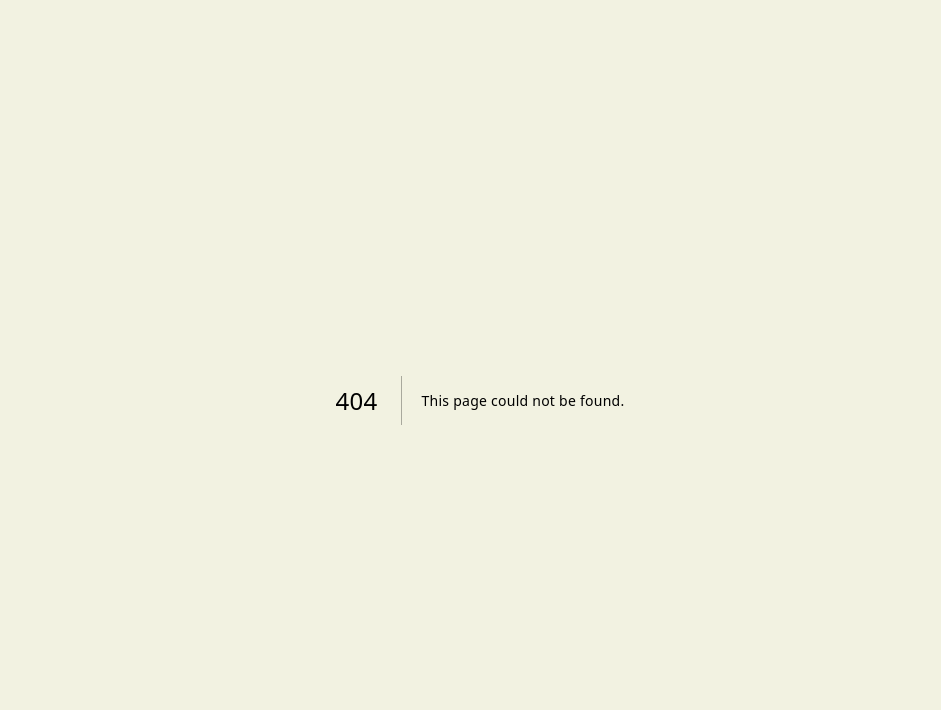
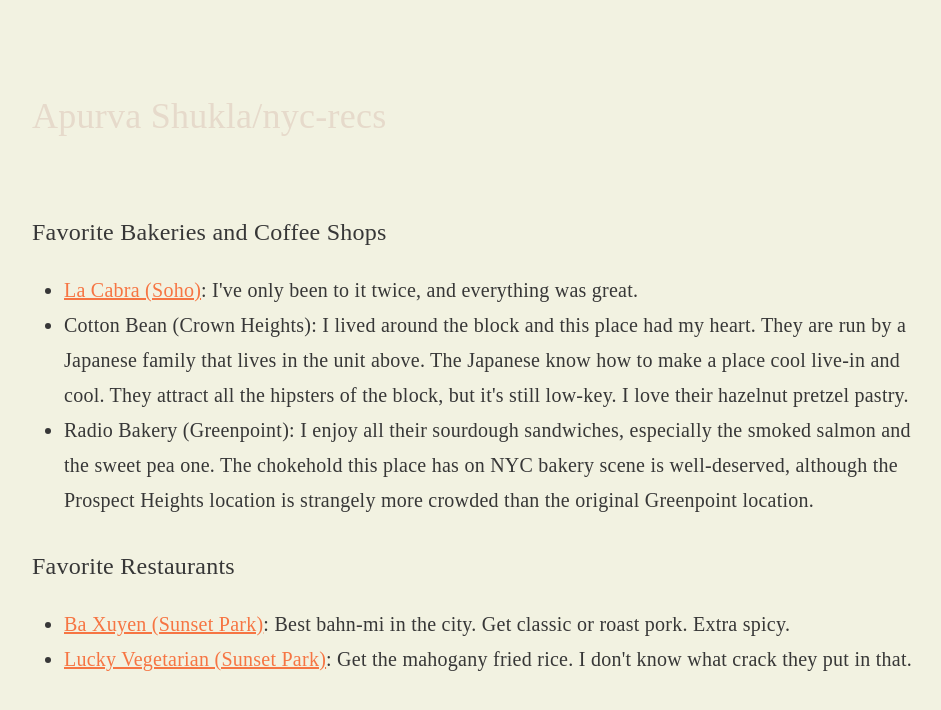
Before and after one commit to apurva-shukla/self-hosted-website, a Next.js app: page /nyc-recs in a window 1280 px wide. Before the commit this address had no page. Shown: the top 710 px of the page, without its empty margins (160-1101 px from the left). Built offline with nearby package versions, Linux system fonts and the light colour scheme; a web font is replaced by a local one.

Commit message:
fixed page rendering

```diff
--- /dev/null
+++ b/_pages/nyc-recs.md
@@ -0,0 +1,10 @@
+### Favorite Bakeries and Coffee Shops
+
+- [La Cabra (Soho)](https://www.lacabra.dk/): I've only been to it twice, and everything was great.
+- Cotton Bean (Crown Heights): I lived around the block and this place had my heart. They are run by a Japanese family that lives in the unit above. The Japanese know how to make a place cool live-in and cool. They attract all the hipsters of the block, but it's still low-key. I love their hazelnut pretzel pastry.
+- Radio Bakery (Greenpoint): I enjoy all their sourdough sandwiches, especially the smoked salmon and the sweet pea one. The chokehold this place has on NYC bakery scene is well-deserved, although the Prospect Heights location is strangely more crowded than the original Greenpoint location.
+
+### Favorite Restaurants
+
+- [Ba Xuyen (Sunset Park)](https://maps.app.goo.gl/L4pYMVPK9jRGeDq26): Best bahn-mi in the city. Get classic or roast pork. Extra spicy.
+- [Lucky Vegetarian (Sunset Park)](https://maps.app.goo.gl/dvyPkydXsvSnb1iw8): Get the mahogany fried rice. I don't know what crack they put in that.
--- a/_posts/uses-this/uses-this.md
+++ b/_pages/uses-this.md
@@ -1,15 +1,3 @@
----
-title: "Uses This"
-excerpt: "A deeper exploration of my tech stack, hardware, and services I use daily."
-coverImage: "/assets/profile/profile.jpg"
-date: "2024-07-29T12:00:00.000Z"
-draft: false
-author:
-  name: "Apurva Shukla"
-  picture: "/assets/profile/profile.jpg"
-ogImage:
-  url: "/assets/profile/profile.jpg"
----
 ### Hardware
 
 - [Macbook Pro 14"](https://www.apple.com/macbook-pro-14/)
@@ -37,7 +25,7 @@ ogImage:
 - [Raycast](https://www.raycast.com/)
   - The app launcher I use to manage my apps.
   - I have set up a bunch of custom commands for it, but the default ones are great as well.
-  - I also pay for Raycast Pro, and enjoy the AI chat features that allow me to define models <> tasks pairs.
+  - I also pay for Raycast Pro, and enjoy the AI chat features that allow me to define models &lt;> tasks pairs.
 - [Cursor](https://www.cursor.com/)
   - The AI-powered code editor I use to write code.
   - Hard to imagine living without it now. I am on an elite business plan through work, but would likely pay $20/month for a personal plan if need be.
--- a/_posts/nyc-recs/nyc-recs.md
+++ /dev/null
@@ -1,28 +0,0 @@
----
-title: "NYC Recommendations"
-excerpt: "My favorite places to eat and drink in New York City."
-coverImage: "/assets/profile/profile.jpg"
-date: "2024-07-29T12:00:00.000Z"
-draft: false
-author:
-  name: "Apurva Shukla"
-  picture: "/assets/profile/profile.jpg"
-ogImage:
-  url: "/assets/profile/profile.jpg"
----
-
-### Favorite Bakeries and Coffee Shops
-
-- [La Cabra (Soho)](https://www.lacabra.dk/):
-    - Arguably the best almond croissant in the city.
-- [Cotton Bean (Crown Heights)](https://maps.app.goo.gl/HxQgQHmoY62PG1Xk8):
-    - I used to live around the block and this place had my heart. They are run by a Japanese family that lives in the unit above. The Japanese know how to make a place cool live-in and cool. This place attracts all the hipsters of the block, but it's still low-key. I love their hazelnut pretzel pastry.
-- [Radio Bakery (Greenpoint)](https://maps.app.goo.gl/RDtnwQMYJj3vM8ng9):
-    - I enjoy all their sourdough sandwiches, especially the smoked salmon and the sweet pea one. The chokehold this place has on NYC bakery scene is well-deserved, although the Prospect Heights location is strangely more crowded than the original Greenpoint location.
-
-### Favorite Restaurants
-
-- [Ba Xuyen (Sunset Park)](https://maps.app.goo.gl/L4pYMVPK9jRGeDq26):
-    - Best bahn-mi in the city. Get classic or roast pork. Extra spicy.
-- [Lucky Vegetarian (Sunset Park)](https://maps.app.goo.gl/dvyPkydXsvSnb1iw8):
-    - Get the mahogany fried rice. I don't know what crack they put in that.
--- a/src/app/_components/post-layout.tsx
+++ b/src/app/_components/post-layout.tsx
@@ -2,9 +2,16 @@ import Link from "next/link";
 
 type Props = {
   children: React.ReactNode;
+  breadcrumb?: {
+    text: string;
+    href: string;
+  };
 };
 
-export default function PostLayout({ children }: Props) {
+export default function PostLayout({ children, breadcrumb }: Props) {
+  const breadcrumbText = breadcrumb?.text ?? 'blog';
+  const breadcrumbHref = breadcrumb?.href ?? '/blog';
+
   return (
     <main className="flex flex-col items-center min-h-screen w-full bg-hero-bg p-6 sm:p-12 lg:p-24">
       <div className="w-full max-w-4xl">
@@ -14,8 +21,8 @@ export default function PostLayout({ children }: Props) {
             Apurva Shukla
           </Link>
           /
-          <Link href="/blog" className="hover:underline hover:text-primary transition-colors">
-            blog
+          <Link href={breadcrumbHref} className="hover:underline hover:text-primary transition-colors">
+            {breadcrumbText}
           </Link>
         </div>
 
--- /dev/null
+++ b/src/app/nyc-recs/page.tsx
@@ -0,0 +1,22 @@
+import fs from 'fs';
+import path from 'path';
+import markdownToHtml from '@/lib/markdownToHtml';
+import { PostBody } from '@/app/_components/post-body';
+import PostLayout from '../_components/post-layout';
+
+export const metadata = {
+  title: 'NYC Recommendations',
+  description: 'My favorite places to eat and drink in New York City.',
+};
+
+export default async function NycRecsPage() {
+  const filePath = path.join(process.cwd(), '_pages', 'nyc-recs.md');
+  const markdownContent = fs.readFileSync(filePath, 'utf-8');
+  const content = await markdownToHtml(markdownContent);
+
+  return (
+    <PostLayout breadcrumb={{ text: 'nyc-recs', href: '/nyc-recs' }}>
+      <PostBody content={content} />
+    </PostLayout>
+  );
+}
--- a/src/app/page.tsx
+++ b/src/app/page.tsx
@@ -40,10 +40,10 @@ export default function Index() {
                 {/* <Link href="/bookshelf" className="font-jjannon font-normal text-[24px] leading-[29px] text-primary-light hover:underline">
                   &gt; bookshelf
                 </Link> */}
-                <Link href="/posts/uses-this/uses-this" className="font-jjannon font-normal text-[24px] leading-[29px] text-primary-light hover:underline">
+                <Link href="/uses-this" className="font-jjannon font-normal text-[24px] leading-[29px] text-primary-light hover:underline">
                   &gt; uses this
                 </Link>
-                <Link href="/posts/nyc-recs/nyc-recs" className="font-jjannon font-normal text-[24px] leading-[29px] text-primary-light hover:underline">
+                <Link href="/nyc-recs" className="font-jjannon font-normal text-[24px] leading-[29px] text-primary-light hover:underline">
                   &gt; nyc recs
                 </Link>
                 <Link href="/about" className="font-jjannon font-normal text-[24px] leading-[29px] text-primary-light hover:underline">
--- /dev/null
+++ b/src/app/uses-this/page.tsx
@@ -0,0 +1,22 @@
+import fs from 'fs';
+import path from 'path';
+import markdownToHtml from '@/lib/markdownToHtml';
+import { PostBody } from '@/app/_components/post-body';
+import PostLayout from '../_components/post-layout';
+
+export const metadata = {
+  title: 'Uses This',
+  description: 'A deeper exploration of my tech stack, hardware, and services I use daily.',
+};
+
+export default async function UsesThisPage() {
+  const filePath = path.join(process.cwd(), '_pages', 'uses-this.md');
+  const markdownContent = fs.readFileSync(filePath, 'utf-8');
+  const content = await markdownToHtml(markdownContent);
+
+  return (
+    <PostLayout breadcrumb={{ text: 'uses-this', href: '/uses-this' }}>
+      <PostBody content={content} />
+    </PostLayout>
+  );
+}
```
